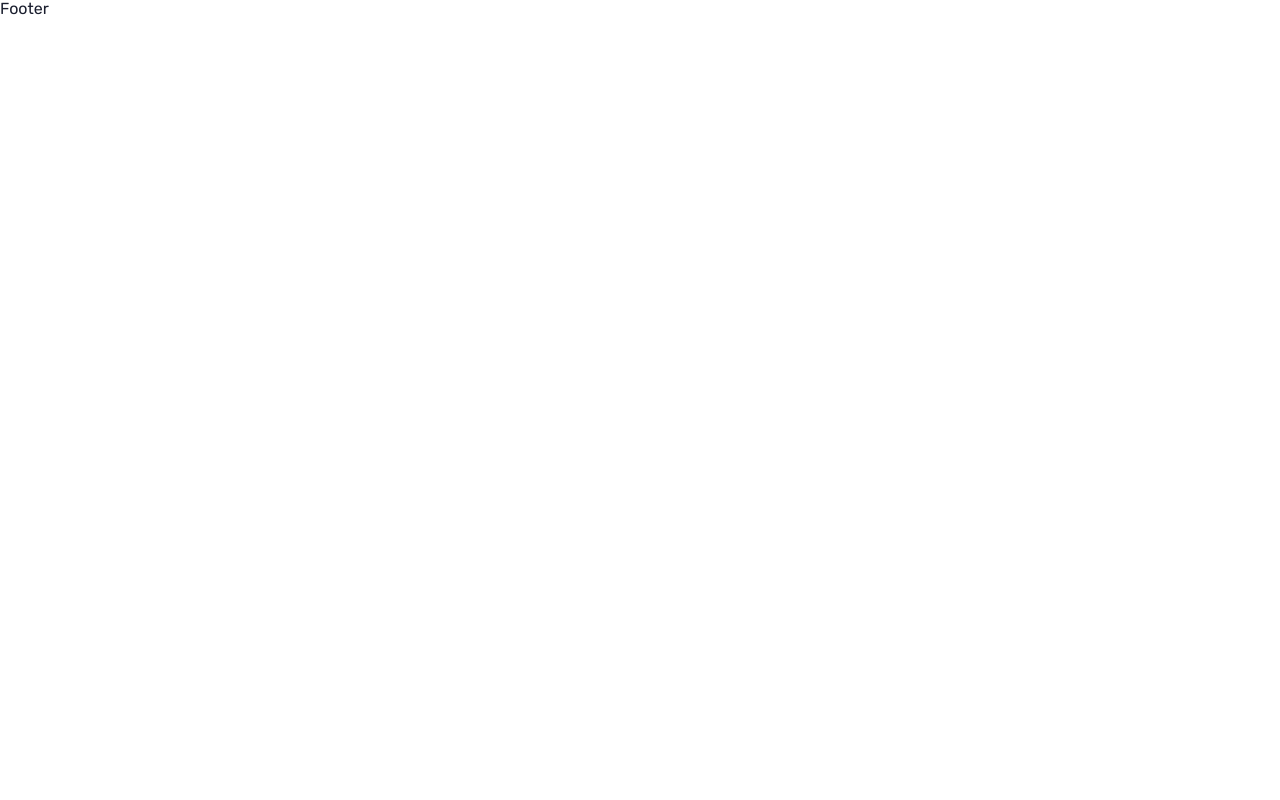
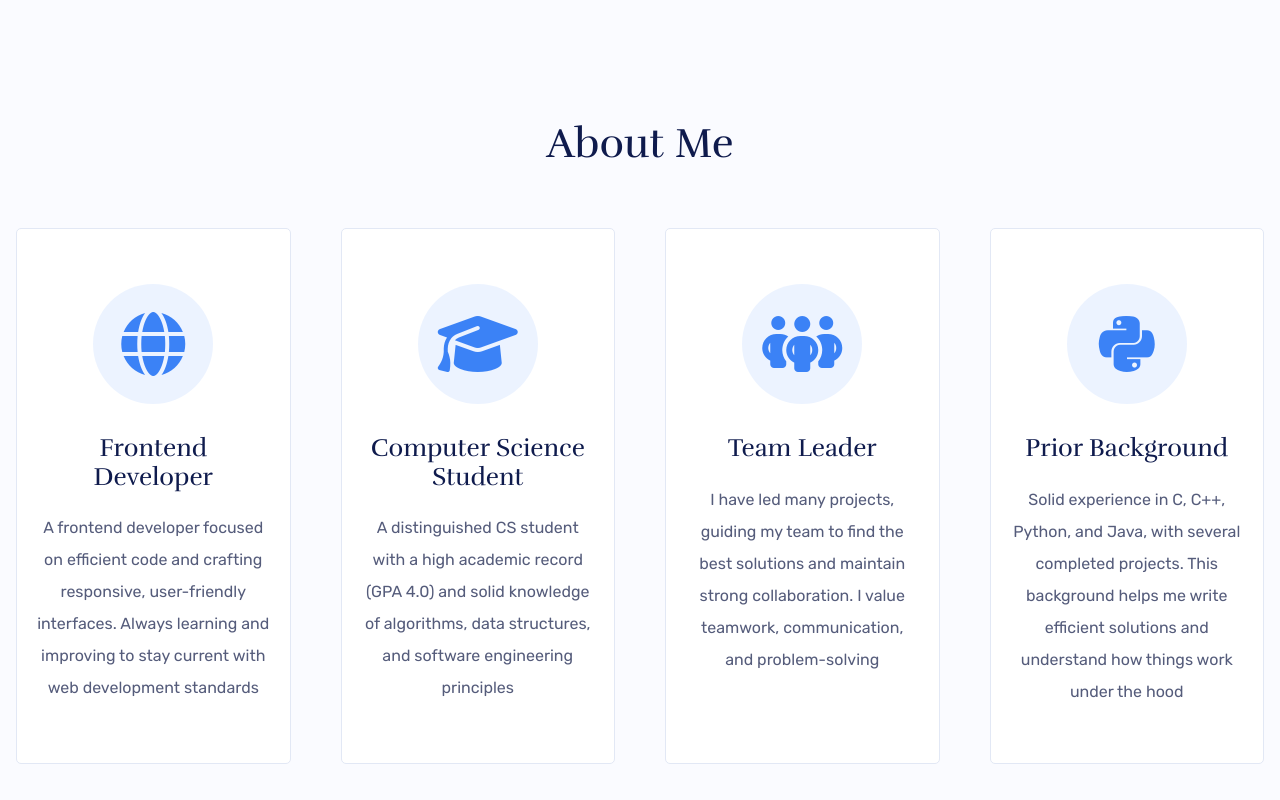
Before and after one commit to Muhammad-Ahmed-GH/My_Personal_Portfolio_Website, a React (Vite) app: page / in a window 1280 px wide. Shown: the part 800-1600 px from the top of the page. Before the commit the page ends 818 px from the top, so only its background shows below. Built offline with nearby package versions, Linux system fonts and the light colour scheme.

Commit message:
refactor: add about me section

```diff
--- /dev/null
+++ b/src/components/AboutMe.tsx
@@ -0,0 +1,25 @@
+import { pageData } from "../data/pageData";
+import AboutMeCard from "./AboutMeCard";
+import Cards from "./UI/Cards";
+import Container from "./UI/Container";
+import SectionTitle from "./UI/SectionTitle";
+
+export default function AboutMe() {
+  return (
+    <section id="about-me">
+      <Container>
+        <SectionTitle>About Me</SectionTitle>
+        <Cards>
+          {pageData.aboutMe.map((cardData) => (
+            <AboutMeCard
+              key={cardData.id}
+              icon={cardData.icon}
+              title={cardData.title}
+              text={cardData.text}
+            />
+          ))}
+        </Cards>
+      </Container>
+    </section>
+  );
+}
--- /dev/null
+++ b/src/components/AboutMeCard.tsx
@@ -0,0 +1,19 @@
+type Props = {
+  icon: string;
+  title: string;
+  text: string;
+};
+
+export default function AboutMeCard(props: Props) {
+  return (
+    <div className="max-w-full p-[55px_20px] border-1 border-card-border rounded-[var(--spacing-border-r)] text-center bg-card transition-[background_transform] duration-[var(--main-transition)] cursor-pointer hover:transform-[translateY(-5px)] hover:bg-card-hover ">
+      <div className="flex justify-center items-center m-[0_auto_30px] w-[120px] max-w-full h-[120px] rounded-full text-primary bg-primary-transparent text-[4em]">
+        <i className={props.icon}></i>
+      </div>
+      <h3 className="mb-[21px] text-heading font-rufina text-[25px] capitalize ">
+        {props.title}
+      </h3>
+      <p className="text-text-light leading-[2] ">{props.text}</p>
+    </div>
+  );
+}
--- a/src/components/Content.tsx
+++ b/src/components/Content.tsx
@@ -1,9 +1,11 @@
+import AboutMe from "./AboutMe";
 import Landing from "./Landing";
 
 export default function Content() {
   return (
     <>
       <Landing />
+      <AboutMe />
     </>
   );
 }
--- a/src/components/Landing.tsx
+++ b/src/components/Landing.tsx
@@ -7,7 +7,7 @@ export default function Landing() {
   return (
     <section
       id="main"
-      className="text-text text-center text-[14px] md:text-[1rem] md:text-start bg-section-alt"
+      className="p-0 min-h-auto text-center text-[14px] md:text-[1rem] md:text-start"
     >
       <Container className="container px-4 mx-auto 2xl:max-w-[73rem] pt-header-h min-h-screen flex flex-col justify-center">
         <p className="text-primary text-[1.1em] font-light uppercase sm:text-[1.2em]">
--- /dev/null
+++ b/src/components/UI/Cards.tsx
@@ -0,0 +1,8 @@
+import type { ReactNode } from "react";
+
+type Props = {
+  children: ReactNode | ReactNode[];
+};
+export default function Cards({ children }: Props) {
+  return <div className="grid grid-cols-[repeat(auto-fill,minmax(250px,1fr))] gap-[50px]">{children}</div>;
+}
--- /dev/null
+++ b/src/components/UI/SectionTitle.tsx
@@ -0,0 +1,13 @@
+import type { ReactNode } from "react";
+
+type Props = {
+  children: ReactNode | ReactNode[];
+};
+
+export default function SectionTitle(props: Props) {
+  return (
+    <h2 className="mb-[60px] text-heading text-center text-[2.6em] font-rufina capitalize">
+      {props.children}
+    </h2>
+  );
+}
--- /dev/null
+++ b/src/data/pageData.ts
@@ -0,0 +1,41 @@
+export const pageData = {
+  aboutMe: [
+    {
+      id: 1,
+      icon: "fa-solid fa-globe",
+      title: "frontend developer",
+      text:
+        "A frontend developer focused on efficient code and crafting responsive, user-friendly interfaces. Always learning and improving to stay current with web development standards",
+    },
+    {
+      id: 2,
+      icon: "fa-solid fa-graduation-cap",
+      title: "computer science student",
+      text:
+        "A distinguished CS student with a high academic record (GPA 4.0) and solid knowledge of algorithms, data structures, and software engineering principles",
+    },
+    {
+      id: 3,
+      icon: "fa-solid fa-people-group",
+      title: "Team Leader",
+      text:
+        "I have led many projects, guiding my team to find the best solutions and maintain strong collaboration. I value teamwork, communication, and problem-solving",
+    },
+    {
+      id: 4,
+      icon: "fa-brands fa-python",
+      title: "Prior Background",
+      text:
+        "Solid experience in C, C++, Python, and Java, with several completed projects. This background helps me write efficient solutions and understand how things work under the hood",
+    },
+    {
+      id: 5,
+      icon: "fa-solid fa-book",
+      title: "Fast Learner",
+      text:
+        "Passionate about technology since childhood, I learn quickly and enjoy exploring new tools, frameworks, and concepts to improve my work and broaden my skillset",
+    },
+  ],
+  skills: [],
+  contact: {},
+};
--- a/src/index.css
+++ b/src/index.css
@@ -15,6 +15,9 @@
   }
   a:focus {
     @apply outline-none ring-2 ring-primary rounded-[var(--spacing-border-r)]
+  }
+  section {
+    @apply nth-[even]:bg-section-alt nth-[odd]:bg-section py-section-p min-h-screen text-text;
   }
 }
 
```
Also changed, not shown: src/components/UI/Container.tsx (+5 -3 lines).
